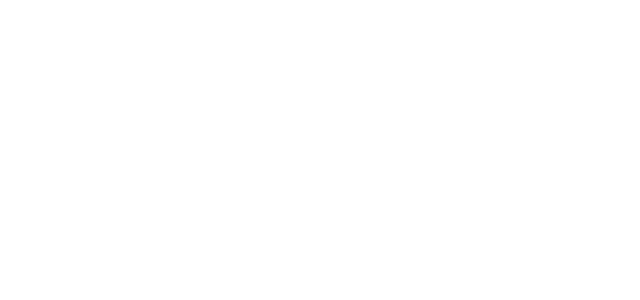
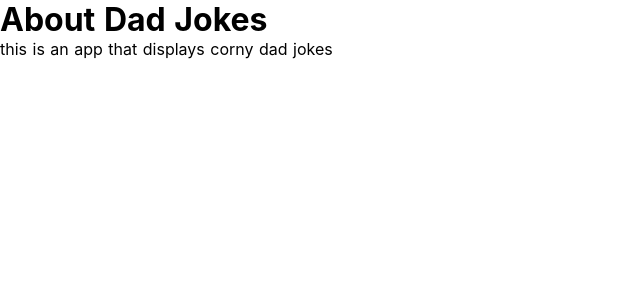
Before and after one commit to SpencerBenson/dad-jokes, a Nuxt app: page /about in a window 1280 px wide. Before the commit this address had no page. Shown: the top 300 px of the page, without its empty margins (0-640 px from the left). Built offline with nearby package versions, Linux system fonts and the light colour scheme.

Commit message:
creation of the about us page

```diff
--- /dev/null
+++ b/pages/about.vue
@@ -0,0 +1,25 @@
+<template>
+  <div>
+    <h1>About Dad Jokes</h1>
+<p> this is an app that displays corny dad jokes</p>
+  </div>
+</template>
+<script>
+export default {
+  head(){
+    return {
+      title:'About Dad jokes',
+      meta:[
+        {
+          hid: 'description',
+          name:'description',
+          content: 'Best place for Corny dad jokes when taking a coding break.'
+        }
+      ]
+    }
+  }
+}
+</script>
+<style scoped>
+
+</style>
```
